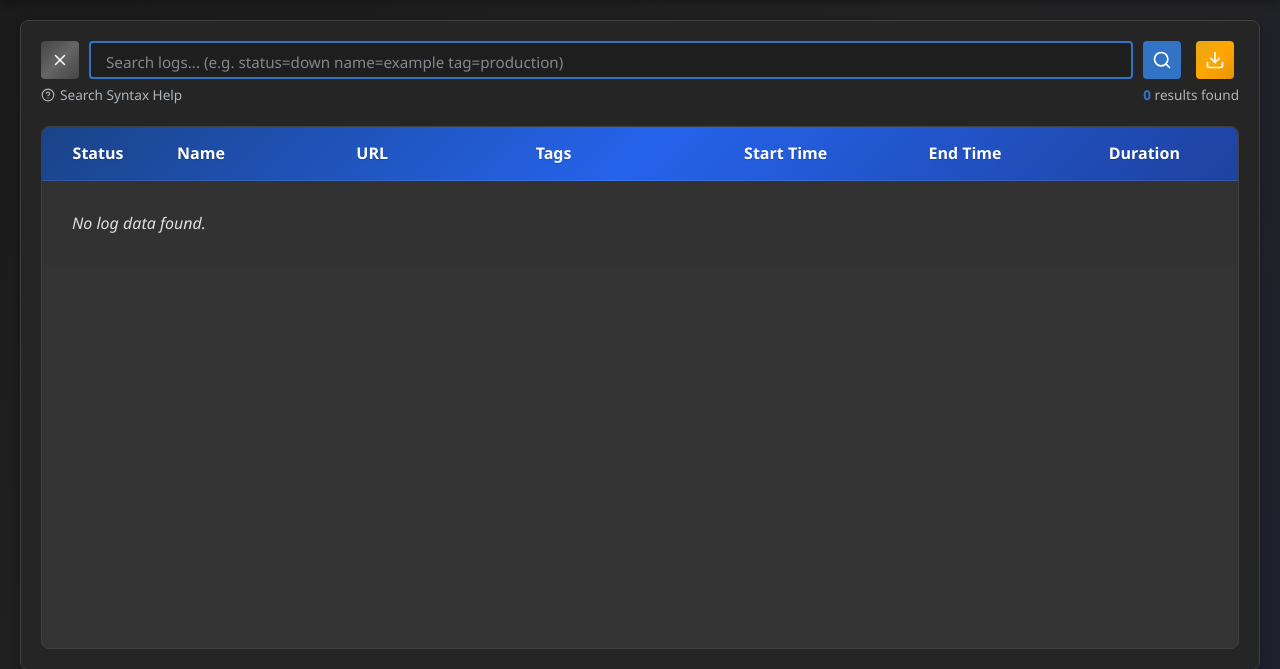
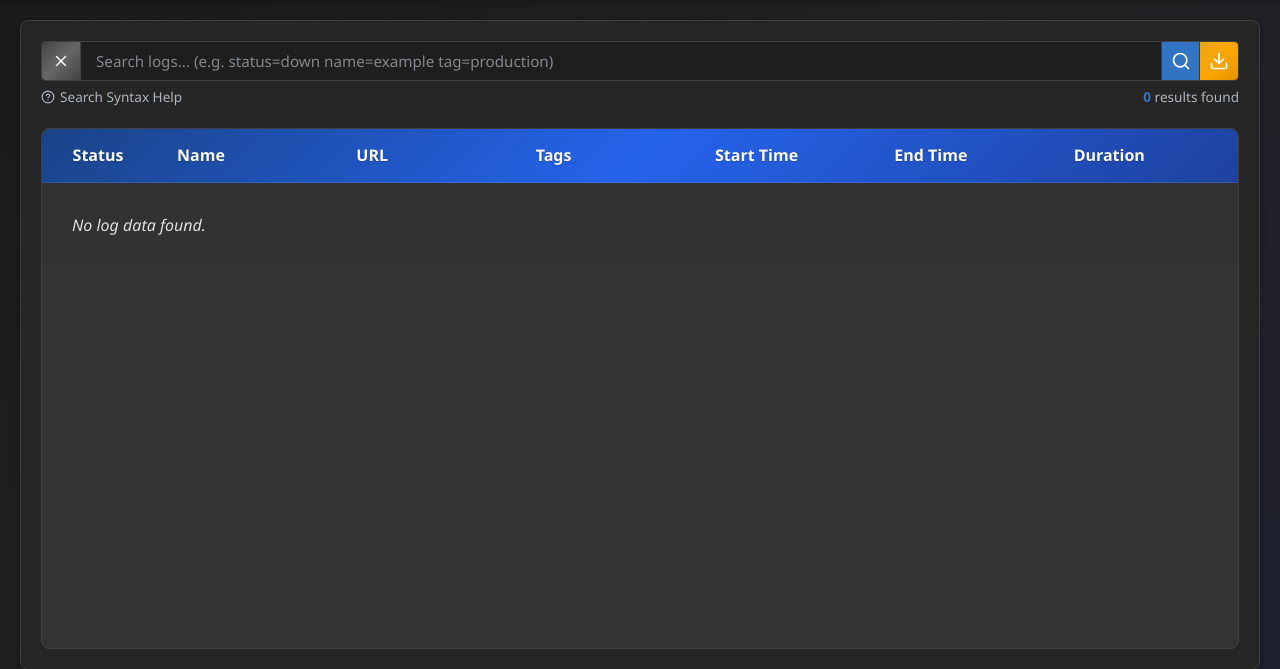
Before and after one commit to DarthTigerson/Simple-Site-Monitor, a FastAPI app: page /history in a window 1280 px wide. Shown: the part 60-729 px from the top of the page. Run offline with FastAPI, Linux system fonts and the light colour scheme; data that the repository does not hold is empty.

Commit message:
Frontend UI design alignment for Monitoring and History page

```diff
--- a/static/css/history.css
+++ b/static/css/history.css
@@ -38,14 +38,49 @@ html.history-page {
 
 .query-bar {
     display: flex;
-    gap: 10px;
     position: relative;
+    background-color: rgba(0, 0, 0, 0.2);
+    border: 1px solid var(--border-color);
+    border-radius: 4px;
+    transition: border-color 0.2s ease, box-shadow 0.2s ease;
+    align-items: stretch;
+}
+
+.query-bar:focus-within {
+    /* border-color: var(--primary-color); */ /* Style moved */
+    /* box-shadow: 0 0 0 2px rgba(37, 99, 235, 0.25); */ /* Style moved */
 }
 
 .search-input-wrapper {
-    position: relative;
+    position: relative; /* For z-index */
     flex: 1;
     display: block;
+    /* Add separators and initial transparent top/bottom for focus effect */
+    border-left: 1px solid var(--border-color);
+    border-right: 1px solid var(--border-color);
+    border-top: 1px solid transparent;
+    border-bottom: 1px solid transparent;
+
+    margin: 0;
+    padding: 0;
+    box-sizing: border-box; /* Borders included in height/width */
+
+    /* Adjust margins and height to make its border overlay query-bar's border on focus */
+    margin-top: -1px;
+    margin-bottom: -1px;
+    height: calc(100% + 2px); /* Compensate for negative margins */
+
+    transition: border-top-color 0.2s ease, border-bottom-color 0.2s ease, border-left-color 0.2s ease, border-right-color 0.2s ease, box-shadow 0.2s ease;
+}
+
+/* When richSearchInput (child of search-input-wrapper) is focused */
+.search-input-wrapper:focus-within {
+    border-top-color: var(--primary-color);
+    border-bottom-color: var(--primary-color);
+    border-left-color: var(--primary-color);
+    border-right-color: var(--primary-color);
+    box-shadow: 0 0 0 2px rgba(37, 99, 235, 0.25);
+    z-index: 1; /* Ensure its borders and shadow are on top */
 }
 
 .query-bar input {
@@ -221,13 +256,15 @@ html.history-page {
     background-color: var(--primary-color);
     color: white;
     border: none;
-    border-radius: 4px;
+    border-radius: 0;
     cursor: pointer;
     transition: background-color 0.2s;
     display: flex;
     align-items: center;
     justify-content: center;
     min-width: 38px;
+    border-right: 1px solid var(--border-color);
+    margin: 0;
 }
 
 #searchBtn:hover {
@@ -245,7 +282,10 @@ html.history-page {
     background: linear-gradient(135deg, #e6a819 0%, #ffa500 50%, #e69500 100%);
     color: white;
     border: none;
-    border-radius: 4px;
+    border-top-right-radius: 4px;
+    border-bottom-right-radius: 4px;
+    border-top-left-radius: 0px;
+    border-bottom-left-radius: 0px;
     cursor: pointer;
     transition: all 0.3s ease;
     display: flex;
@@ -253,7 +293,7 @@ html.history-page {
     justify-content: center;
     min-width: 38px;
     height: 38px;
-    margin: 0 5px;
+    margin: 0;
     text-shadow: 0 1px 1px rgba(0, 0, 0, 0.2);
 }
 
@@ -528,6 +568,13 @@ html.history-page {
     justify-content: flex-start;
 }
 
+/* Add this new rule to left-align sort-header content for Start Time, End Time, Duration */
+.logs-table th:nth-child(5) .sort-header,
+.logs-table th:nth-child(6) .sort-header,
+.logs-table th:nth-child(7) .sort-header {
+    justify-content: flex-start;
+}
+
 .sort-icon {
     display: inline-block;
     width: 0;
@@ -567,13 +614,13 @@ th.sorting-desc .sort-icon:after {
 .logs-table th:nth-child(5),
 .logs-table th:nth-child(6),
 .logs-table th:nth-child(7) {
-    text-align: center;
+    text-align: left;
 }
 
 .logs-table td:nth-child(5),
 .logs-table td:nth-child(6),
 .logs-table td:nth-child(7) {
-    text-align: center;
+    text-align: left;
 }
 
 /* Ensure alignment between header and body */
@@ -915,11 +962,13 @@ tr:hover .status-indicator {
 /* Content editable div styling - will look like the input but support rich text */
 #richSearchInput {
     width: 100%;
-    height: 38px;
+    /* height: 38px; */ /* Original fixed height */
+    height: 100%; /* Fill the adjusted height of search-input-wrapper */
     padding: 8px 15px;
-    background-color: rgba(0, 0, 0, 0.2);
-    border: 2px solid var(--primary-color);
-    border-radius: 4px;
+    /* background-color: rgba(0, 0, 0, 0.2); */ /* Handled by .query-bar */
+    background-color: transparent; /* Show query-bar background */
+    border: none;
+    border-radius: 0;
     color: var(--text-color);
     font-size: 0.95rem;
     font-family: inherit;
@@ -929,12 +978,13 @@ tr:hover .status-indicator {
     line-height: 22px; /* Align text vertically */
     box-sizing: border-box; /* Ensure padding is included in height */
     position: relative; /* For positioning the ghost overlay */
-    transition: border-color 0.2s ease, box-shadow 0.2s ease;
+    /* transition: border-color 0.2s ease, box-shadow 0.2s ease; */ /* Handled by .search-input-wrapper:focus-within */
 }
 
 #richSearchInput:focus {
-    border-color: var(--primary-color);
-    box-shadow: 0 0 0 2px rgba(37, 99, 235, 0.25);
+    /* border-color: var(--primary-color); */ /* Handled by .search-input-wrapper:focus-within */
+    /* box-shadow: 0 0 0 2px rgba(37, 99, 235, 0.25); */ /* Handled by .search-input-wrapper:focus-within */
+    outline: none; /* Ensure no default focus outline if border is removed */
 }
 
 /* Hide the original input but keep it in DOM for form submission */
@@ -1026,7 +1076,7 @@ tr:hover .status-indicator {
 .logs-table td:nth-child(6),
 .logs-table th:nth-child(7),
 .logs-table td:nth-child(7) {
-    text-align: center;
+    text-align: left;
 }
 
 /* Status column specific alignment */
@@ -1085,7 +1135,10 @@ tr.page-visible {
     background: linear-gradient(135deg, #444444 0%, #666666 50%, #444444 100%);
     color: white;
     border: none;
-    border-radius: 4px;
+    border-top-left-radius: 4px;
+    border-bottom-left-radius: 4px;
+    border-top-right-radius: 0px;
+    border-bottom-right-radius: 0px;
     cursor: pointer;
     transition: all 0.3s ease;
     display: flex;
@@ -1093,7 +1146,7 @@ tr.page-visible {
     justify-content: center;
     min-width: 38px;
     height: 38px;
-    margin-right: 0px;
+    margin: 0;
     text-shadow: 0 1px 1px rgba(0, 0, 0, 0.2);
 }
 
--- a/static/js/history.js
+++ b/static/js/history.js
@@ -1685,22 +1685,15 @@ function compareStatus(rowA, rowB, ascending) {
 }
 
 function compareDuration(a, b, ascending) {
-    // Convert duration strings to seconds for comparison
-    const getSeconds = (str) => {
-        if (!str) return 0;
-
-        const value = parseInt(str.match(/\d+/)?.[0] || 0);
-        if (str.includes('second')) return value;
-        if (str.includes('minute')) return value * 60;
-        if (str.includes('hour')) return value * 3600;
-        if (str.includes('day')) return value * 86400;
-        return 0;
-    };
-
-    const secondsA = getSeconds(a);
-    const secondsB = getSeconds(b);
-
-    return ascending ? secondsA - secondsB : secondsB - secondsA;
+    // Convert duration strings to seconds for comparison using the more robust parser
+    const secondsA = parseDurationToSeconds(a);
+    const secondsB = parseDurationToSeconds(b);
+
+    // Handle cases where parsing might fail (though parseDurationToSeconds returns null)
+    const valA = secondsA === null ? 0 : secondsA;
+    const valB = secondsB === null ? 0 : secondsB;
+
+    return ascending ? valA - valB : valB - valA;
 }
 
 // Initialize clear button functionality
--- a/templates/home.html
+++ b/templates/home.html
@@ -33,7 +33,7 @@
 
     <section class="sites-dashboard">
         <div class="section-header">
-            <h2>Monitoring</h2>
+            <h2 id="monitoringHeaderTitle">Monitoring</h2>
             <div class="header-actions">
                 <select id="logFilter" class="form-control" style="display: none;">
                     <option value="all">All Sites</option>
@@ -61,7 +61,7 @@
             <div class="logs-table">
                 <table>
                     <thead>
-                        <tr>
+                        <tr id="monitoringTableHeaderRow">
                             <th>Status</th>
                             <th>Name</th>
                             <th>URL</th>
```
Also changed, not shown: static/css/home.css (+95 -9 lines), static/js/home.js (+34 -0 lines).
